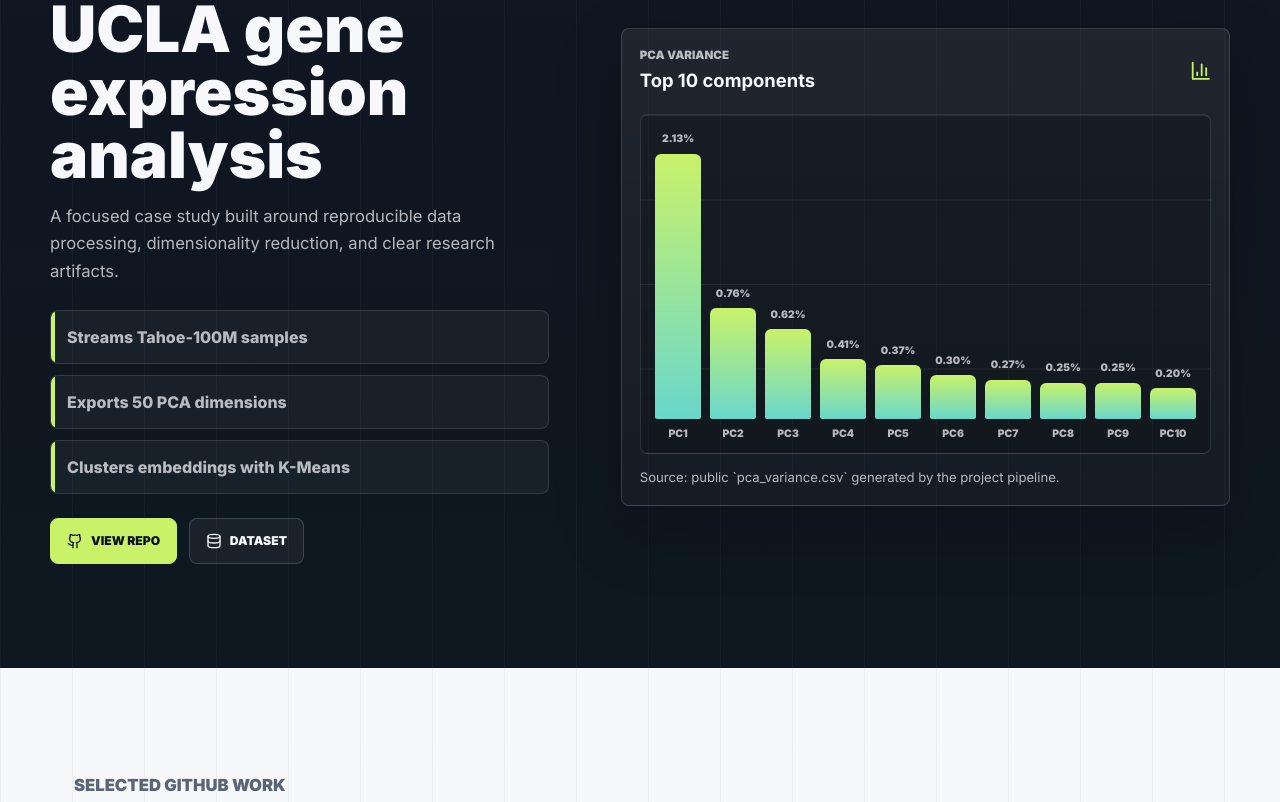
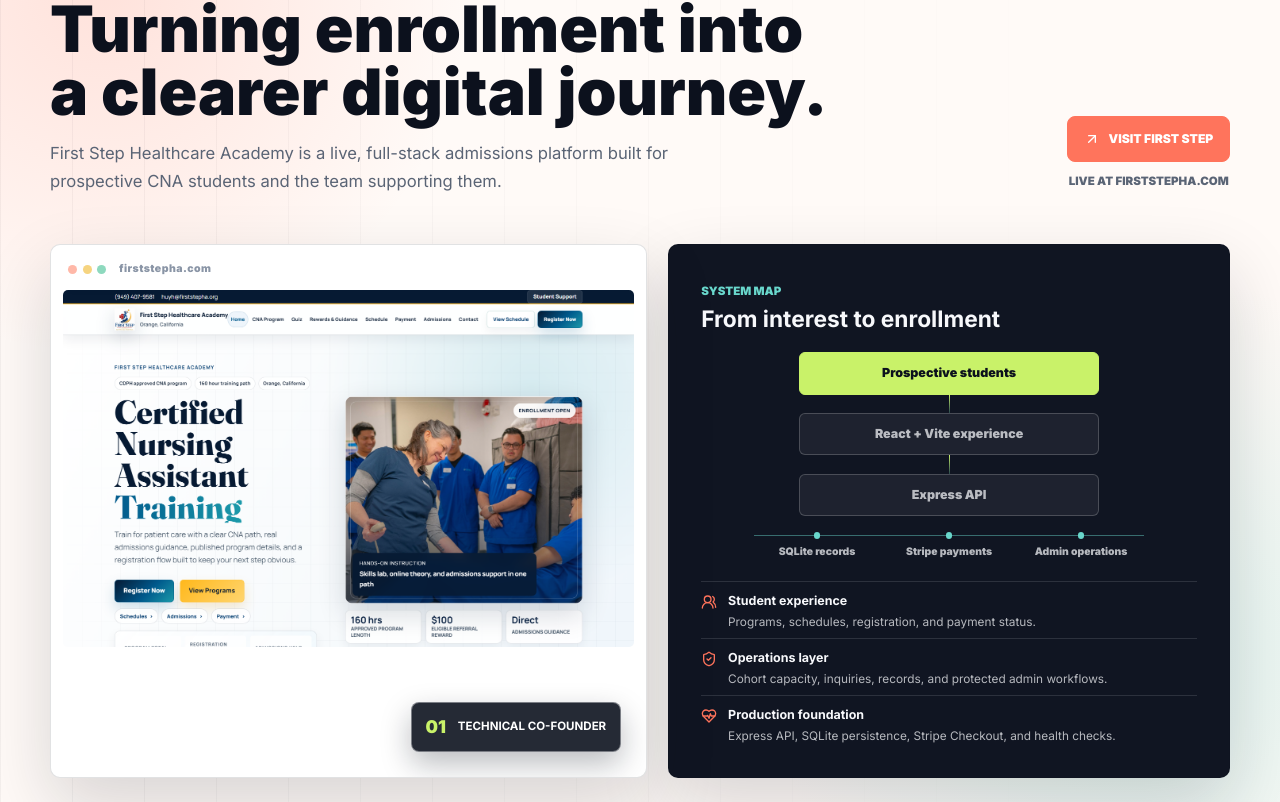
Before and after one commit to garybs16/Gary-s-Portfolio, a React (Vite) app: page / in a window 1280 px wide. Shown: the part 954-1756 px from the top of the page. Built offline with nearby package versions, Linux system fonts and the light colour scheme.

Commit message:
Feature First Step co-founder project

```diff
--- a/src/App.tsx
+++ b/src/App.tsx
@@ -7,6 +7,7 @@
   Bug,
   Code2,
   Database,
+  HeartPulse,
   FileText,
   Github,
   GraduationCap,
@@ -14,7 +15,9 @@
   Mail,
   MapPin,
   Orbit,
+  ShieldCheck,
   Sparkles,
+  UsersRound,
 } from 'lucide-react';
 
 const baseUrl = import.meta.env.BASE_URL;
@@ -24,6 +27,7 @@
 const uclaProjectUrl = 'https://github.com/garybs16/UCLA-gene-expression-analysis';
 const autofixProjectUrl = 'https://github.com/garybs16/AutoFix-Bug-Fixer';
 const cosmosimProjectUrl = 'https://github.com/garybs16/cosmosim-lambdaCDM';
+const firstStepUrl = 'https://firststepha.com/';
 
 const images = {
   portrait: `${baseUrl}IMG_4711.jpg`,
@@ -33,9 +37,11 @@
     'https://images.unsplash.com/photo-1515879218367-8466d910aaa4?auto=format&fit=crop&w=1400&q=90',
   cosmos:
     'https://images.unsplash.com/photo-1462331940025-496dfbfc7564?auto=format&fit=crop&w=1400&q=90',
+  firstStep: `${baseUrl}first-step-home.png`,
 };
 
 const navItems = [
+  ['Venture', '#venture'],
   ['Research', '#research'],
   ['Projects', '#projects'],
   ['Skills', '#skills'],
@@ -43,9 +49,9 @@
 ];
 
 const heroStats = [
-  ['3', 'featured engineering projects'],
+  ['4', 'featured engineering projects'],
   ['2027', 'CSUF computer science candidate'],
-  ['AI + data', 'primary build focus'],
+  ['Co-founder', 'production education platform'],
 ];
 
 const pcaVariance = [
@@ -62,6 +68,16 @@
 ];
 
 const projects = [
+  {
+    name: 'First Step Healthcare Academy',
+    type: 'Technical co-founder · Live product',
+    href: firstStepUrl,
+    image: images.firstStep,
+    icon: HeartPulse,
+    summary:
+      'A production admissions and enrollment platform for a CNA training academy, connecting public program discovery, registration, payments, and secure operational tools.',
+    stack: ['React', 'Node.js', 'Express', 'SQLite', 'Stripe'],
+  },
   {
     name: 'UCLA Gene Expression Analysis',
     type: 'Research computing',
@@ -92,6 +108,12 @@
       'C++20 cosmology simulator with Barnes-Hut tree gravity, Hubble expansion, OpenMP parallelism, and snapshot output.',
     stack: ['C++20', 'OpenMP', 'Numerics', 'Simulation'],
   },
+];
+
+const productCapabilities = [
+  { label: 'Student experience', detail: 'Programs, schedules, registration, and payment status.', icon: UsersRound },
+  { label: 'Operations layer', detail: 'Cohort capacity, inquiries, records, and protected admin workflows.', icon: ShieldCheck },
+  { label: 'Production foundation', detail: 'Express API, SQLite persistence, Stripe Checkout, and health checks.', icon: HeartPulse },
 ];
 
 const skills = [
@@ -275,6 +297,70 @@
   );
 }
 
+function VentureSection() {
+  return (
+    <section id="venture" className="section venture">
+      <div className="venture-intro">
+        <SectionHeading
+          eyebrow="Co-founded product"
+          title="Turning enrollment into a clearer digital journey."
+          text="First Step Healthcare Academy is a live, full-stack admissions platform built for prospective CNA students and the team supporting them."
+        />
+        <FadeIn delay={0.04} className="venture-link-wrap">
+          <ButtonLink href={firstStepUrl} label="Visit First Step" icon={ArrowUpRight} primary />
+          <span>Live at firststepha.com</span>
+        </FadeIn>
+      </div>
+
+      <div className="venture-grid">
+        <FadeIn delay={0.08} className="venture-preview">
+          <div className="browser-bar" aria-hidden="true">
+            <span />
+            <span />
+            <span />
+            <strong>firststepha.com</strong>
+          </div>
+          <img src={images.firstStep} alt="First Step Healthcare Academy homepage" loading="lazy" />
+          <div className="venture-stamp">
+            <span>01</span>
+            <strong>Technical co-founder</strong>
+          </div>
+        </FadeIn>
+
+        <FadeIn delay={0.14} className="product-map">
+          <div className="product-map-header">
+            <span>System map</span>
+            <strong>From interest to enrollment</strong>
+          </div>
+          <div className="flow-graph" aria-label="First Step product system flow">
+            <div className="flow-node flow-node-primary">Prospective students</div>
+            <div className="flow-line" />
+            <div className="flow-node">React + Vite experience</div>
+            <div className="flow-line" />
+            <div className="flow-node">Express API</div>
+            <div className="flow-branches">
+              <div>SQLite records</div>
+              <div>Stripe payments</div>
+              <div>Admin operations</div>
+            </div>
+          </div>
+          <div className="capability-list">
+            {productCapabilities.map((capability) => (
+              <article key={capability.label}>
+                <capability.icon aria-hidden="true" />
+                <div>
+                  <strong>{capability.label}</strong>
+                  <p>{capability.detail}</p>
+                </div>
+              </article>
+            ))}
+          </div>
+        </FadeIn>
+      </div>
+    </section>
+  );
+}
+
 function ResearchSection() {
   const maxVariance = Math.max(...pcaVariance.map((item) => item.variance));
 
@@ -330,9 +416,9 @@
   return (
     <section id="projects" className="section projects">
       <SectionHeading
-        eyebrow="Selected GitHub work"
-        title="Three strong projects"
-        text="A concise project set that shows range across research computing, Python tooling, and performance-oriented C++."
+        eyebrow="Selected work"
+        title="Selected engineering work"
+        text="A focused project set spanning a live product, research computing, Python tooling, and performance-oriented C++."
       />
       <div className="project-list">
         {projects.map((project, index) => (
@@ -433,6 +519,7 @@
   return (
     <main>
       <Hero />
+      <VentureSection />
       <ResearchSection />
       <ProjectsSection />
       <SkillsSection />
--- a/src/index.css
+++ b/src/index.css
@@ -417,6 +417,271 @@
   max-width: 670px;
   margin: 1rem 0 0;
   font-size: 1.04rem;
+}
+
+.venture {
+  position: relative;
+  overflow: hidden;
+  background:
+    radial-gradient(circle at 8% 12%, rgba(255, 116, 92, 0.18), transparent 23rem),
+    radial-gradient(circle at 90% 78%, rgba(105, 215, 204, 0.2), transparent 24rem),
+    #fffaf7;
+}
+
+.venture::before {
+  position: absolute;
+  inset: 0;
+  pointer-events: none;
+  content: '';
+  background: linear-gradient(90deg, rgba(12, 17, 29, 0.045) 1px, transparent 1px) 0 0 / 72px 72px;
+  mask-image: linear-gradient(90deg, #000, transparent 86%);
+}
+
+.venture-intro,
+.venture-grid {
+  position: relative;
+  z-index: 1;
+  width: min(100%, var(--max));
+  margin-inline: auto;
+}
+
+.venture-intro {
+  display: flex;
+  align-items: end;
+  justify-content: space-between;
+  gap: 2rem;
+}
+
+.venture-intro .section-heading {
+  margin-bottom: 0;
+}
+
+.venture-intro .eyebrow {
+  color: var(--coral);
+}
+
+.venture-link-wrap {
+  display: grid;
+  flex: 0 0 auto;
+  gap: 0.65rem;
+  padding-bottom: 0.35rem;
+}
+
+.venture-link-wrap .button-primary {
+  border-color: var(--coral);
+  background: var(--coral);
+}
+
+.venture-link-wrap .button-primary:hover {
+  border-color: var(--ink);
+  background: var(--ink);
+}
+
+.venture-link-wrap > span {
+  color: var(--muted);
+  font-size: 0.72rem;
+  font-weight: 850;
+  text-align: center;
+  text-transform: uppercase;
+}
+
+.venture-grid {
+  display: grid;
+  grid-template-columns: minmax(0, 1.03fr) minmax(370px, 0.97fr);
+  gap: 1.35rem;
+  margin-top: 3rem;
+}
+
+.venture-preview,
+.product-map {
+  border: 1px solid rgba(12, 17, 29, 0.12);
+  border-radius: 10px;
+  box-shadow: var(--shadow-lg);
+}
+
+.venture-preview {
+  position: relative;
+  overflow: hidden;
+  background: #fff;
+  padding: 0.72rem;
+}
+
+.browser-bar {
+  display: flex;
+  align-items: center;
+  gap: 0.35rem;
+  min-height: 34px;
+  padding: 0 0.35rem 0.5rem;
+}
+
+.browser-bar span {
+  width: 0.56rem;
+  height: 0.56rem;
+  border-radius: 999px;
+  background: #ffb8a8;
+}
+
+.browser-bar span:nth-child(2) {
+  background: #f6d480;
+}
+
+.browser-bar span:nth-child(3) {
+  background: #8ed9be;
+}
+
+.browser-bar strong {
+  margin-left: 0.45rem;
+  color: var(--soft);
+  font-size: 0.66rem;
+  font-weight: 850;
+  letter-spacing: 0.04em;
+}
+
+.venture-preview img {
+  width: 100%;
+  aspect-ratio: 16 / 10;
+  border-radius: 5px;
+  object-fit: cover;
+  object-position: top;
+}
+
+.venture-stamp {
+  position: absolute;
+  right: 1.55rem;
+  bottom: 1.55rem;
+  display: flex;
+  align-items: center;
+  gap: 0.75rem;
+  border: 1px solid rgba(255, 255, 255, 0.4);
+  border-radius: 8px;
+  background: rgba(16, 21, 34, 0.91);
+  color: #fff;
+  padding: 0.7rem 0.85rem;
+  box-shadow: 0 12px 30px rgba(12, 17, 29, 0.28);
+  backdrop-filter: blur(10px);
+}
+
+.venture-stamp span {
+  color: var(--lime);
+  font-size: 1.1rem;
+  font-weight: 900;
+}
+
+.venture-stamp strong {
+  font-size: 0.72rem;
+  text-transform: uppercase;
+}
+
+.product-map {
+  background: var(--dark);
+  color: var(--bg);
+  padding: clamp(1.2rem, 3vw, 2rem);
+}
+
+.product-map-header span {
+  color: var(--aqua);
+  font-size: 0.72rem;
+  font-weight: 900;
+  text-transform: uppercase;
+}
+
+.product-map-header strong {
+  display: block;
+  margin-top: 0.3rem;
+  font-size: 1.42rem;
+  line-height: 1.1;
+}
+
+.flow-graph {
+  display: grid;
+  justify-items: center;
+  margin: 1.35rem 0 1.45rem;
+}
+
+.flow-node {
+  width: min(100%, 300px);
+  border: 1px solid rgba(247, 248, 251, 0.2);
+  border-radius: 6px;
+  background: rgba(255, 255, 255, 0.06);
+  padding: 0.68rem 0.85rem;
+  color: var(--dark-muted);
+  font-size: 0.78rem;
+  font-weight: 850;
+  text-align: center;
+}
+
+.flow-node-primary {
+  border-color: var(--lime);
+  background: var(--lime);
+  color: var(--ink);
+}
+
+.flow-line {
+  width: 1px;
+  height: 1.15rem;
+  background: linear-gradient(var(--lime), rgba(105, 215, 204, 0.25));
+}
+
+.flow-branches {
+  display: grid;
+  width: min(100%, 390px);
+  grid-template-columns: repeat(3, minmax(0, 1fr));
+  gap: 0.38rem;
+  margin-top: 1.15rem;
+  border-top: 1px solid rgba(105, 215, 204, 0.45);
+  padding-top: 0.7rem;
+}
+
+.flow-branches div {
+  position: relative;
+  color: var(--dark-muted);
+  font-size: 0.65rem;
+  font-weight: 850;
+  line-height: 1.25;
+  text-align: center;
+}
+
+.flow-branches div::before {
+  display: block;
+  width: 0.42rem;
+  height: 0.42rem;
+  margin: -0.94rem auto 0.38rem;
+  border-radius: 999px;
+  background: var(--aqua);
+  content: '';
+}
+
+.capability-list {
+  display: grid;
+  gap: 0.45rem;
+}
+
+.capability-list article {
+  display: flex;
+  align-items: flex-start;
+  gap: 0.68rem;
+  border-top: 1px solid rgba(247, 248, 251, 0.12);
+  padding-top: 0.62rem;
+}
+
+.capability-list svg {
+  width: 1rem;
+  height: 1rem;
+  flex: 0 0 auto;
+  margin-top: 0.12rem;
+  color: var(--coral);
+}
+
+.capability-list strong {
+  display: block;
+  font-size: 0.78rem;
+}
+
+.capability-list p {
+  margin: 0.2rem 0 0;
+  color: var(--dark-muted);
+  font-size: 0.74rem;
+  line-height: 1.45;
 }
 
 .research {
@@ -854,6 +1119,7 @@
 
   .hero-grid,
   .research-grid,
+  .venture-grid,
   .skills-grid {
     gap: 3rem;
   }
@@ -866,9 +1132,20 @@
 @media (max-width: 900px) {
   .hero-grid,
   .research-grid,
+  .venture-grid,
   .skills-grid,
   .contact-panel {
     grid-template-columns: 1fr;
+  }
+
+  .venture-intro {
+    display: grid;
+    align-items: start;
+  }
+
+  .venture-link-wrap {
+    justify-items: start;
+    padding-bottom: 0;
   }
 
   .hero-grid {
@@ -971,6 +1248,20 @@
     font-size: 2.6rem;
   }
 
+  .venture-grid {
+    gap: 1rem;
+    margin-top: 2rem;
+  }
+
+  .venture-stamp {
+    right: 1.2rem;
+    bottom: 1.2rem;
+  }
+
+  .product-map {
+    padding: 1.1rem;
+  }
+
   .bar-chart {
     height: 280px;
     gap: 0.24rem;
```
Also changed, not shown: public/first-step-home.png (added).
